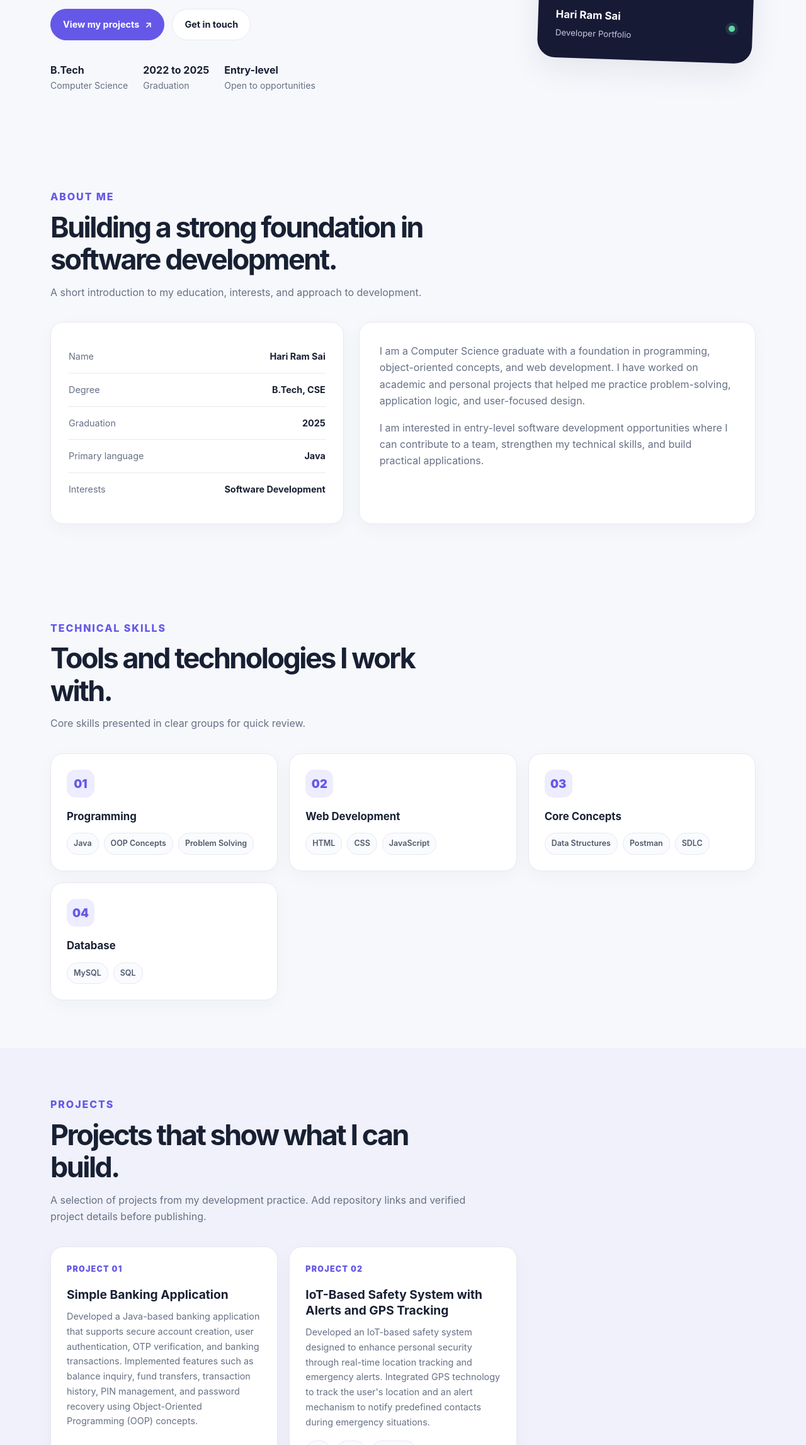
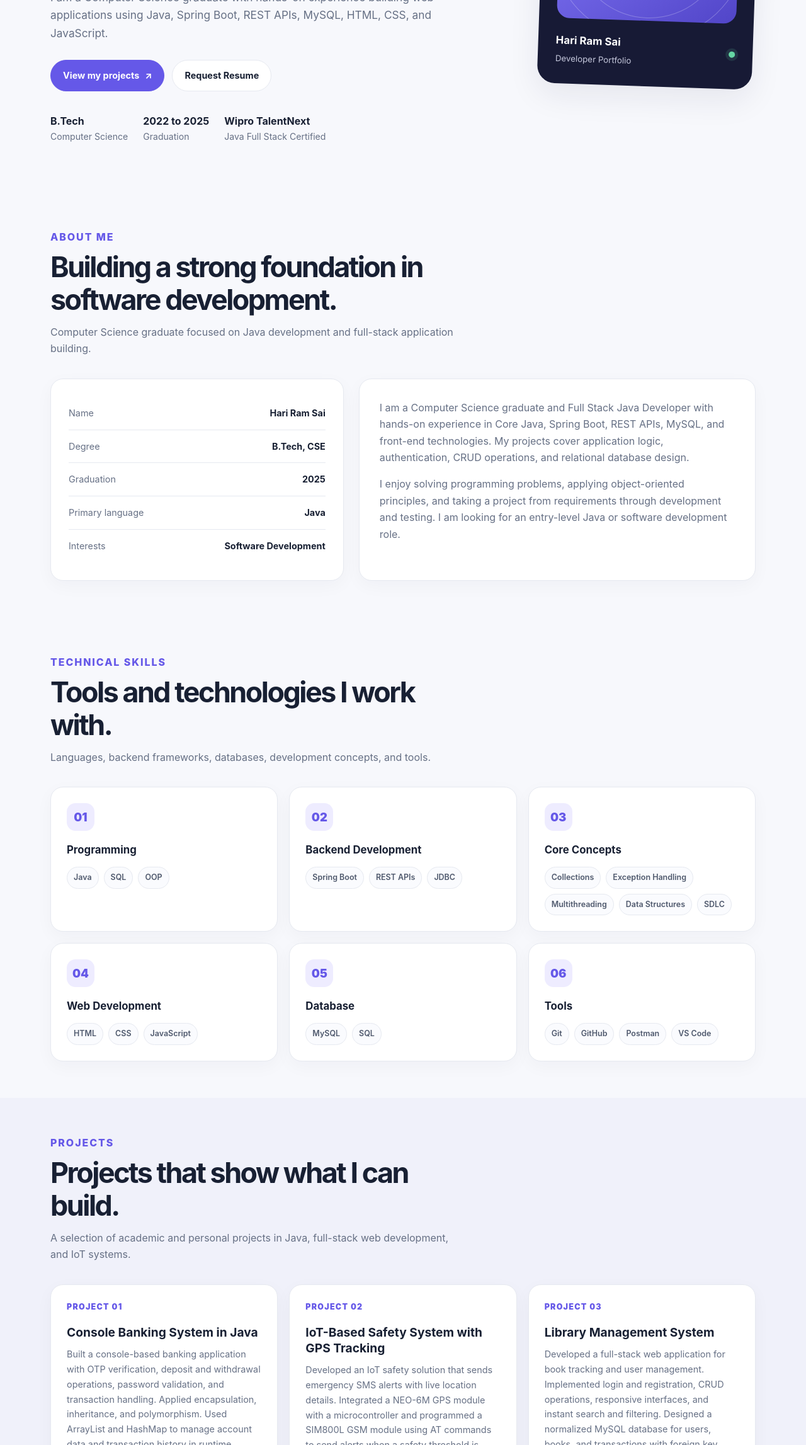
Before and after one commit to Hariramsai2512/portfolio, a plain HTML site: page index.html in a window 1280 px wide. Shown: the part 506-2800 px from the top of the page at 63% size. Drawn offline with Linux system fonts and the light colour scheme.

Commit message:
Improve portfolio content, skills, projects, and education

```diff
--- a/index.html
+++ b/index.html
@@ -4,7 +4,7 @@
   <meta charset="UTF-8">
   <meta name="viewport" content="width=device-width, initial-scale=1.0">
   <meta name="description" content="Hari Ram Sai's portfolio. Computer Science graduate and aspiring software developer.">
-  <title>Hari Ram Sai | Software Developer</title>
+  <title>Hari Ram Sai | Full Stack Java Developer</title>
   <style>
     :root {
       --bg: #f7f8fc;
@@ -56,7 +56,8 @@
     .profile-caption strong { display: block; font-size: 1.05rem; }
     .profile-caption small { color: #c6c9dd; }
     .profile-status { width: 10px; height: 10px; border-radius: 50%; background: #65d6a4; box-shadow: 0 0 0 5px rgba(101,214,164,.14); }
-    section { padding: 76px 0; }
+    section { padding: 58px 0; }
+    .section-heading { margin-bottom: 26px; }
     .section-heading { max-width: 660px; margin-bottom: 34px; }
     .section-kicker { color: var(--primary); text-transform: uppercase; font-size: 1.00rem; font-weight: 800; letter-spacing: .12em; }
     h2 { font-size: clamp(2rem, 4vw, 2.8rem); letter-spacing: -.055em; line-height: 1.15; margin: 10px 0 12px; }
@@ -129,7 +130,7 @@
       <a class="brand" href="#home">Hari Ram Sai<span>.</span></a>
       <button class="menu-toggle" id="menuToggle" aria-label="Toggle navigation" aria-expanded="false">Menu</button>
       <nav class="nav-links" id="navLinks" aria-label="Main navigation">
-        <a href="#about">About</a><a href="#skills">Skills</a><a href="#projects">Projects</a><a href="#education">Education</a><a href="#contact">Contact</a>
+        <a href="#about">About</a><a href="#skills">Skills</a><a href="#projects">Projects</a><a href="#education">Education</a><a href="#certifications">Certifications</a><a href="#contact">Contact</a>
       </nav>
       <a class="nav-cta" href="#contact">Let's connect <span aria-hidden="true">↗</span></a>
     </div>
@@ -139,17 +140,17 @@
     <section class="hero" id="home">
       <div class="container hero-grid">
         <div>
-          <div class="eyebrow">Computer Science Graduate</div>
-          <h1>Hi, I'm Hari Ram Sai.<br><span>Software Developer</span></h1>
-          <p class="hero-copy">I am a B.Tech Computer Science graduate interested in building useful, reliable software. I enjoy working with Java, web technologies, and object-oriented programming.</p>
+          <div class="eyebrow">Full Stack Java Developer</div>
+          <h1>Hi, I'm Hari Ram Sai.<br><span>Full Stack Java Developer</span></h1>
+          <p class="hero-copy">I am a Computer Science graduate with hands-on experience building web applications using Java, Spring Boot, REST APIs, MySQL, HTML, CSS, and JavaScript.</p>
           <div class="hero-actions">
             <a class="button" href="#projects">View my projects <span aria-hidden="true">↗</span></a>
-            <a class="button secondary" href="#contact">Get in touch</a>
+            <a class="button secondary" href="mailto:harivits007@gmail.com?subject=Resume%20Request">Request Resume</a>
           </div>
           <div class="quick-facts">
             <div><strong>B.Tech</strong>Computer Science</div>
             <div><strong>2022 to 2025</strong>Graduation</div>
-            <div><strong>Entry-level</strong>Open to opportunities</div>
+            <div><strong>Wipro TalentNext</strong>Java Full Stack Certified</div>
           </div>
         </div>
         <aside class="profile-card" aria-label="Hari Ram Sai profile card">
@@ -161,7 +162,7 @@
 
     <section id="about">
       <div class="container">
-        <div class="section-heading"><div class="section-kicker">About me</div><h2>Building a strong foundation in software development.</h2><p>A short introduction to my education, interests, and approach to development.</p></div>
+        <div class="section-heading"><div class="section-kicker">About me</div><h2>Building a strong foundation in software development.</h2><p>Computer Science graduate focused on Java development and full-stack application building.</p></div>
         <div class="about-grid">
           <div class="info-panel">
             <div class="info-row"><span>Name</span><strong>Hari Ram Sai</strong></div>
@@ -171,8 +172,8 @@
             <div class="info-row"><span>Interests</span><strong>Software Development</strong></div>
           </div>
           <div class="about-copy">
-            <p>I am a Computer Science graduate with a foundation in programming, object-oriented concepts, and web development. I have worked on academic and personal projects that helped me practice problem-solving, application logic, and user-focused design.</p>
-            <p>I am interested in entry-level software development opportunities where I can contribute to a team, strengthen my technical skills, and build practical applications.</p>
+            <p>I am a Computer Science graduate and Full Stack Java Developer with hands-on experience in Core Java, Spring Boot, REST APIs, MySQL, and front-end technologies. My projects cover application logic, authentication, CRUD operations, and relational database design.</p>
+            <p>I enjoy solving programming problems, applying object-oriented principles, and taking a project from requirements through development and testing. I am looking for an entry-level Java or software development role.</p>
           </div>
         </div>
       </div>
@@ -180,23 +181,25 @@
 
     <section id="skills">
       <div class="container">
-        <div class="section-heading"><div class="section-kicker">Technical skills</div><h2>Tools and technologies I work with.</h2><p>Core skills presented in clear groups for quick review.</p></div>
+        <div class="section-heading"><div class="section-kicker">Technical skills</div><h2>Tools and technologies I work with.</h2><p>Languages, backend frameworks, databases, development concepts, and tools.</p></div>
         <div class="skills-grid">
-          <article class="skill-card"><div class="skill-icon">01</div><h3>Programming</h3><div class="tags"><span class="tag">Java</span><span class="tag">OOP Concepts</span><span class="tag">Problem Solving</span></div></article>
-          <article class="skill-card"><div class="skill-icon">02</div><h3>Web Development</h3><div class="tags"><span class="tag">HTML</span><span class="tag">CSS</span><span class="tag">JavaScript</span></div></article>
-          <article class="skill-card"><div class="skill-icon">03</div><h3>Core Concepts</h3><div class="tags"><span class="tag">Data Structures</span><span class="tag">Postman</span><span class="tag">SDLC</span></div></article>
-          <article class="skill-card"><div class="skill-icon">04</div><h3>Database</h3><div class="tags"><span class="tag">MySQL</span><span class="tag">SQL</span></div></article>
+          <article class="skill-card"><div class="skill-icon">01</div><h3>Programming</h3><div class="tags"><span class="tag">Java</span><span class="tag">SQL</span><span class="tag">OOP</span></div></article>
+          <article class="skill-card"><div class="skill-icon">02</div><h3>Backend Development</h3><div class="tags"><span class="tag">Spring Boot</span><span class="tag">REST APIs</span><span class="tag">JDBC</span></div></article>
+          <article class="skill-card"><div class="skill-icon">03</div><h3>Core Concepts</h3><div class="tags"><span class="tag">Collections</span><span class="tag">Exception Handling</span><span class="tag">Multithreading</span><span class="tag">Data Structures</span><span class="tag">SDLC</span></div></article>
+          <article class="skill-card"><div class="skill-icon">04</div><h3>Web Development</h3><div class="tags"><span class="tag">HTML</span><span class="tag">CSS</span><span class="tag">JavaScript</span></div></article>
+          <article class="skill-card"><div class="skill-icon">05</div><h3>Database</h3><div class="tags"><span class="tag">MySQL</span><span class="tag">SQL</span></div></article>
+          <article class="skill-card"><div class="skill-icon">06</div><h3>Tools</h3><div class="tags"><span class="tag">Git</span><span class="tag">GitHub</span><span class="tag">Postman</span><span class="tag">VS Code</span></div></article>
         </div>
       </div>
     </section>
 
     <section class="projects" id="projects">
       <div class="container">
-        <div class="section-heading"><div class="section-kicker">Projects</div><h2>Projects that show what I can build.</h2><p>A selection of projects from my development practice. Add repository links and verified project details before publishing.</p></div>
+        <div class="section-heading"><div class="section-kicker">Projects</div><h2>Projects that show what I can build.</h2><p>A selection of academic and personal projects in Java, full-stack web development, and IoT systems.</p></div>
         <div class="project-grid">
-          <article class="project-card"><div class="project-number">PROJECT 01</div><h3>Simple Banking Application</h3><p>Developed a Java-based banking application that supports secure account creation, user authentication, OTP verification, and banking transactions. Implemented features such as balance inquiry, fund transfers, transaction history, PIN management, and password recovery using Object-Oriented Programming (OOP) concepts.
-          </p><div class="tags"><span class="tag">Java</span><span class="tag">OOP</span><span class="tag">Collections</span></div></article>
-          <article class="project-card"><div class="project-number">PROJECT 02</div><h3>IoT-Based Safety System with Alerts and GPS Tracking</h3><p>Developed an IoT-based safety system designed to enhance personal security through real-time location tracking and emergency alerts. Integrated GPS technology to track the user's location and an alert mechanism to notify predefined contacts during emergency situations.</p><div class="tags"><span class="tag">IoT</span><span class="tag">GPS</span><span class="tag">Sensors</span><span class="tag">Alert Notification System</span></div></article>
+          <article class="project-card"><div class="project-number">PROJECT 01</div><h3>Console Banking System in Java</h3><p>Built a console-based banking application with OTP verification, deposit and withdrawal operations, password validation, and transaction handling. Applied encapsulation, inheritance, and polymorphism. Used ArrayList and HashMap to manage account data and transaction history in runtime memory, with custom exceptions for invalid input, failed OTP, and insufficient balance.</p><div class="tags"><span class="tag">Java</span><span class="tag">OOP</span><span class="tag">Collections</span></div></article>
+          <article class="project-card"><div class="project-number">PROJECT 02</div><h3>IoT-Based Safety System with GPS Tracking</h3><p>Developed an IoT safety solution that sends emergency SMS alerts with live location details. Integrated a NEO-6M GPS module with a microcontroller and programmed a SIM800L GSM module using AT commands to send alerts when a safety threshold is breached.</p><div class="tags"><span class="tag">IoT</span><span class="tag">GPS</span><span class="tag">GSM</span><span class="tag">Embedded C</span></div></article>
+          <article class="project-card"><div class="project-number">PROJECT 03</div><h3>Library Management System</h3><p>Developed a full-stack web application for book tracking and user management. Implemented login and registration, CRUD operations, responsive interfaces, and instant search and filtering. Designed a normalized MySQL database for users, books, and transactions with foreign key relationships.</p><div class="tags"><span class="tag">HTML</span><span class="tag">CSS</span><span class="tag">JavaScript</span><span class="tag">MySQL</span></div></article>
         </div>
       </div>
     </section>
@@ -204,16 +207,26 @@
     <section id="education">
       <div class="container">
         <div class="section-heading"><div class="section-kicker">Education</div><h2>Academic background.</h2></div>
-        <article class="education-card"><div><h3>Bachelor of Technology, Computer Science and Engineering</h3><p>Parvatha Reddy Babul Reddy Visvodaya Institute of Technology and Science and CGPA 7.17.</p></div></article>
-        <article class="education-card"><div><h3>Diploma in Engineering</h3><p>Government Polytechnic College Kavali and Percentage 70%.</p></div></article>
+        <article class="education-card"><div><h3>B.Tech, Computer Science and Engineering</h3><p>Parvatha Reddy Babul Reddy Visvodaya Institute of Technology and Science, Kavali, Andhra Pradesh. CGPA: 7.17.</p></div><span class="year-pill">2022 to 2025</span></article>
+        <article class="education-card"><div><h3>Diploma, Electrical and Electronics Engineering</h3><p>Government Polytechnic College, Kavali. CGPA: 7.37.</p></div><span class="year-pill">2021</span></article>
         <article class="education-card"><div><h3>Secondary School</h3><p>Ravindhra Bharathi and CGPA 8.7.</p></div></article>
+      </div>
+    </section>
+
+    <section id="certifications">
+      <div class="container">
+        <div class="section-heading"><div class="section-kicker">Certifications and activities</div><h2>Learning and participation.</h2><p>Training and academic activities included in my resume.</p></div>
+        <div class="skills-grid">
+          <article class="skill-card"><h3>Java Full Stack Development</h3><p>Wipro TalentNext, 2024</p></article>
+          <article class="skill-card"><h3>College Coding Challenge</h3><p>Participant, College Technical Fest</p></article>
+        </div>
       </div>
     </section>
 
     <section class="contact" id="contact">
       <div class="container">
         <div class="section-heading"><div class="section-kicker">Contact</div><h2>Let's talk about your next opportunity.</h2><p>Reach out for entry-level software development roles, internships, or project discussions.</p></div>
-        <div class="contact-card"><div><h3>Connect with Hari Ram Sai</h3><p>Replace the email placeholder with your active email address.</p></div><div class="contact-links"><a href="mailto:harivits007@gmail.com">Email</a><a href="https://github.com/Hariramsai2512" target="_blank" rel="noopener">GitHub</a><a href="https://www.linkedin.com/in/hari-ram-sai-gopidesi-a6472b266/" target="_blank" rel="noopener">LinkedIn</a></div></div>
+        <div class="contact-card"><div><h3>Connect with Hari Ram Sai</h3><p>Visakhapatnam, Andhra Pradesh, India. Email: harivits007@gmail.com</p></div><div class="contact-links"><a href="mailto:harivits007@gmail.com">Email</a><a href="https://github.com/Hariramsai2512" target="_blank" rel="noopener">GitHub</a><a href="https://www.linkedin.com/in/hari-ram-sai-gopidesi-a6472b266/" target="_blank" rel="noopener">LinkedIn</a></div></div>
       </div>
     </section>
   </main>
```
